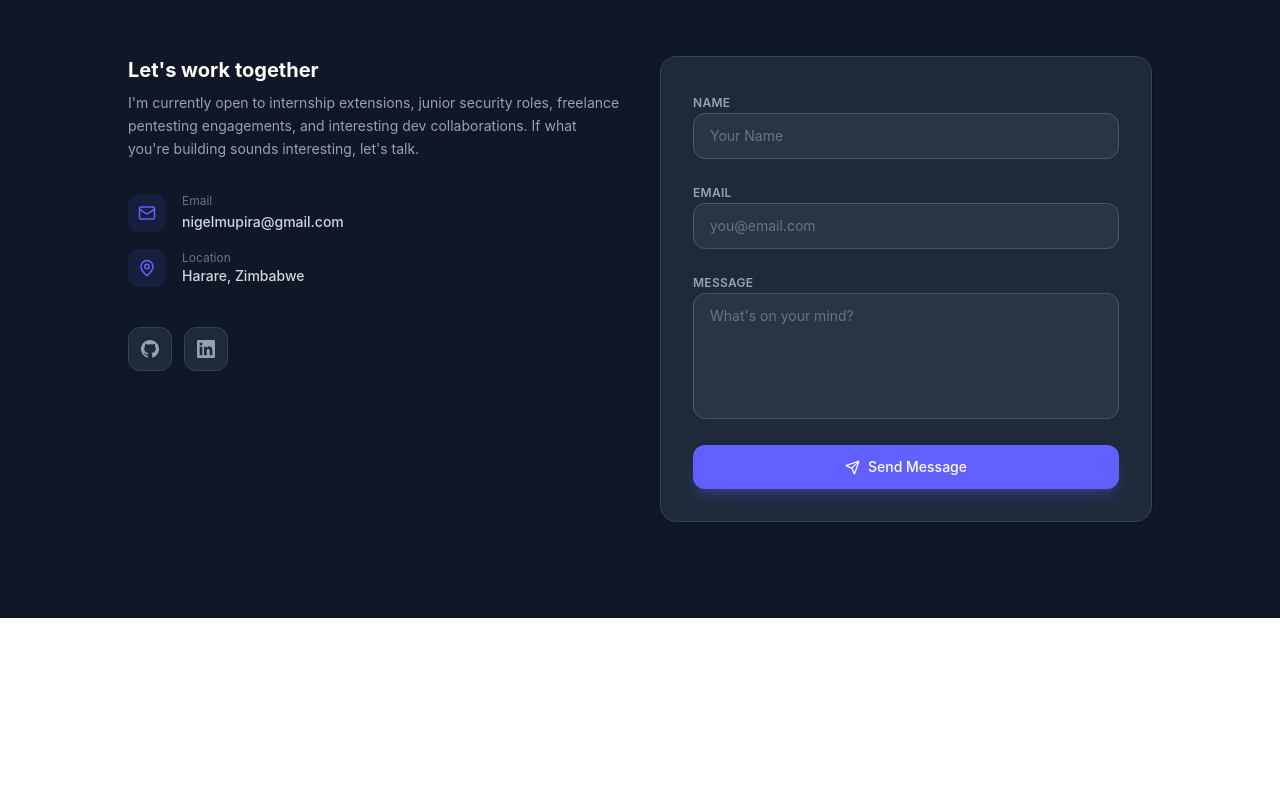
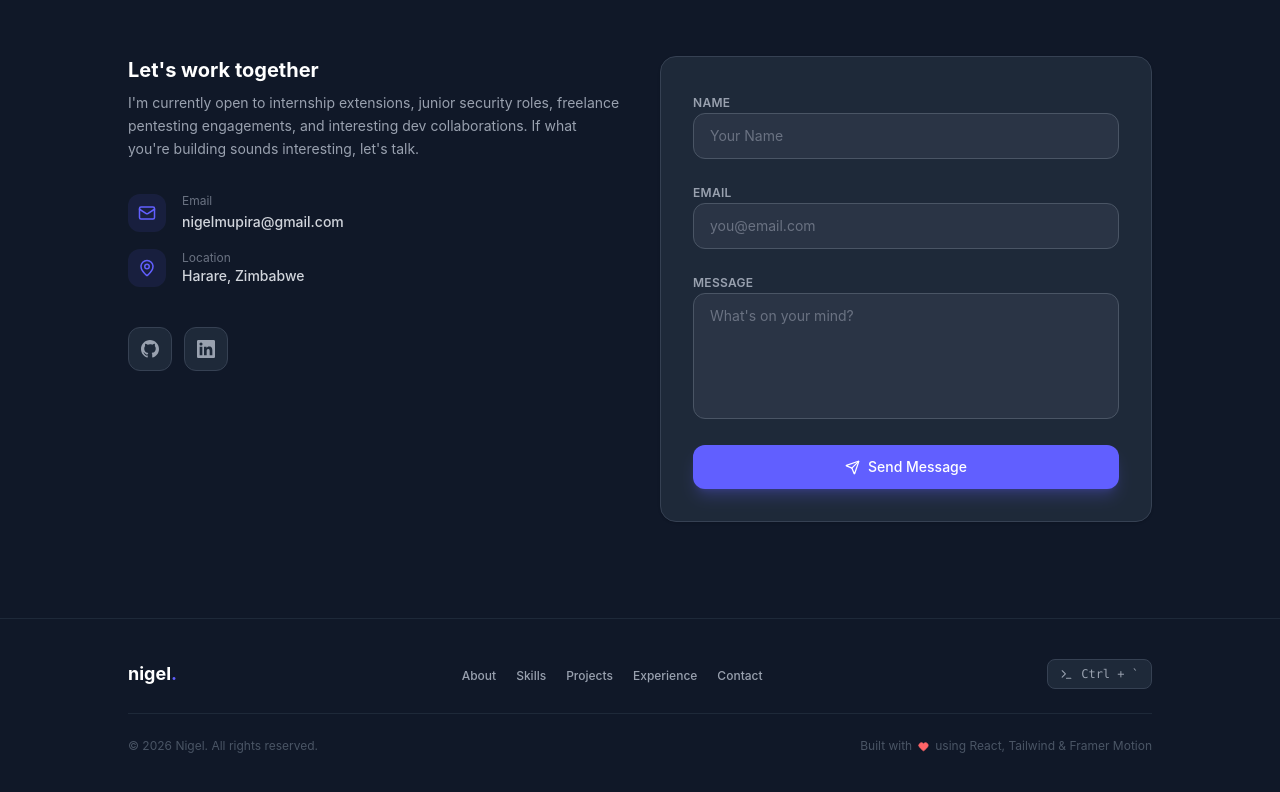
Before and after one commit to NigelMupira/my-portfolio, a React (Vite) app: page / in a window 1280 px wide. Shown: the part 5832-6624 px from the top of the page. Before the commit the page ends 6450 px from the top, so only its background shows below. Built offline with nearby package versions, Linux system fonts and the light colour scheme.

Commit message:
feat: Footer with nav links and terminal easter egg hint

```diff
--- a/src/App.jsx
+++ b/src/App.jsx
@@ -1,6 +1,7 @@
 import { useState, useEffect } from 'react'
 import { Routes, Route }       from 'react-router-dom'
 import Navbar    from './components/Navbar'
+import Footer    from './components/Footer'
 import Hero      from './sections/Hero'
 import About     from './sections/About'
 import Skills    from './sections/Skills'
@@ -9,11 +10,11 @@ import Projects  from './sections/Projects'
 import Contact   from './sections/Contact'
 import Terminal  from './pages/Terminal'
 
-// Main portfolio layout — all sections stacked vertically
+// Main portfolio layout — all sections stacked with footer at bottom
 function Portfolio({ darkMode, toggleTheme }) {
   return (
     <div className="min-h-screen bg-gray-100 text-gray-900 dark:bg-gray-950
-                  dark:text-gray-100 transition-colors duration-300">
+                    dark:text-gray-100 transition-colors duration-300">
       <Navbar darkMode={darkMode} toggleTheme={toggleTheme} />
       <Hero />
       <About />
@@ -21,6 +22,7 @@ function Portfolio({ darkMode, toggleTheme }) {
       <Timeline />
       <Projects />
       <Contact />
+      <Footer />
     </div>
   )
 }
@@ -43,7 +45,6 @@ function App() {
   const toggleTheme = () => setDarkMode(prev => !prev)
 
   return (
-    // Routes — '/' loads the portfolio, '/terminal' loads the easter egg
     <Routes>
       <Route path="/"         element={<Portfolio darkMode={darkMode} toggleTheme={toggleTheme} />} />
       <Route path="/terminal" element={<Terminal />} />
--- /dev/null
+++ b/src/components/Footer.jsx
@@ -0,0 +1,91 @@
+import { useNavigate } from 'react-router-dom'
+import { Terminal, Heart } from 'lucide-react'
+
+// Quick links mirrored from Navbar — keeps footer self-contained
+const footerLinks = [
+  { label: 'About',      href: '#about'      },
+  { label: 'Skills',     href: '#skills'     },
+  { label: 'Projects',   href: '#projects'   },
+  { label: 'Experience', href: '#experience' },
+  { label: 'Contact',    href: '#contact'    },
+]
+
+function Footer() {
+
+  const navigate  = useNavigate()
+  const year      = new Date().getFullYear()
+
+  return (
+    <footer className="py-10 px-6 bg-gray-200 dark:bg-gray-900
+                       border-t border-gray-300 dark:border-gray-800
+                       transition-colors duration-300">
+
+      <div className="max-w-5xl mx-auto space-y-6">
+
+        {/* Top row — name, nav links, terminal hint */}
+        <div className="flex flex-col sm:flex-row items-center
+                        justify-between gap-6">
+
+          {/* Logo */}
+          <a href="#home"
+             className="text-lg font-bold text-gray-900 dark:text-white
+                        hover:text-indigo-500 dark:hover:text-indigo-400
+                        transition-colors duration-200">
+            nigel<span className="text-indigo-500">.</span>
+          </a>
+
+          {/* Footer nav links */}
+          <ul className="flex flex-wrap justify-center gap-5">
+            {footerLinks.map(link => (
+              <li key={link.label}>
+                <a href={link.href}
+                   className="text-xs font-medium text-gray-500 dark:text-gray-400
+                              hover:text-indigo-500 dark:hover:text-indigo-400
+                              transition-colors duration-200">
+                  {link.label}
+                </a>
+              </li>
+            ))}
+          </ul>
+
+          {/* Terminal easter egg hint */}
+          <button
+            onClick={() => navigate('/terminal')}
+            title="Open terminal (Ctrl+`)"
+            className="inline-flex items-center gap-2 px-3 py-1.5 rounded-lg
+                       text-xs font-mono font-medium
+                       bg-gray-300 dark:bg-gray-800
+                       text-gray-500 dark:text-gray-400
+                       border border-gray-400 dark:border-gray-700
+                       hover:border-indigo-400 hover:text-indigo-500
+                       dark:hover:border-indigo-500 dark:hover:text-indigo-400
+                       transition-all duration-200">
+            <Terminal size={13} />
+            Ctrl + `
+          </button>
+
+        </div>
+
+        {/* Divider */}
+        <div className="border-t border-gray-300 dark:border-gray-800" />
+
+        {/* Bottom row — copyright + built with line */}
+        <div className="flex flex-col sm:flex-row items-center
+                        justify-between gap-2 text-xs text-gray-400 dark:text-gray-600">
+
+          <p>© {year} Nigel. All rights reserved.</p>
+
+          <p className="inline-flex items-center gap-1">
+            Built with
+            <Heart size={11} className="text-red-400 fill-red-400 mx-0.5" />
+            using React, Tailwind & Framer Motion
+          </p>
+
+        </div>
+
+      </div>
+    </footer>
+  )
+}
+
+export default Footer
```
